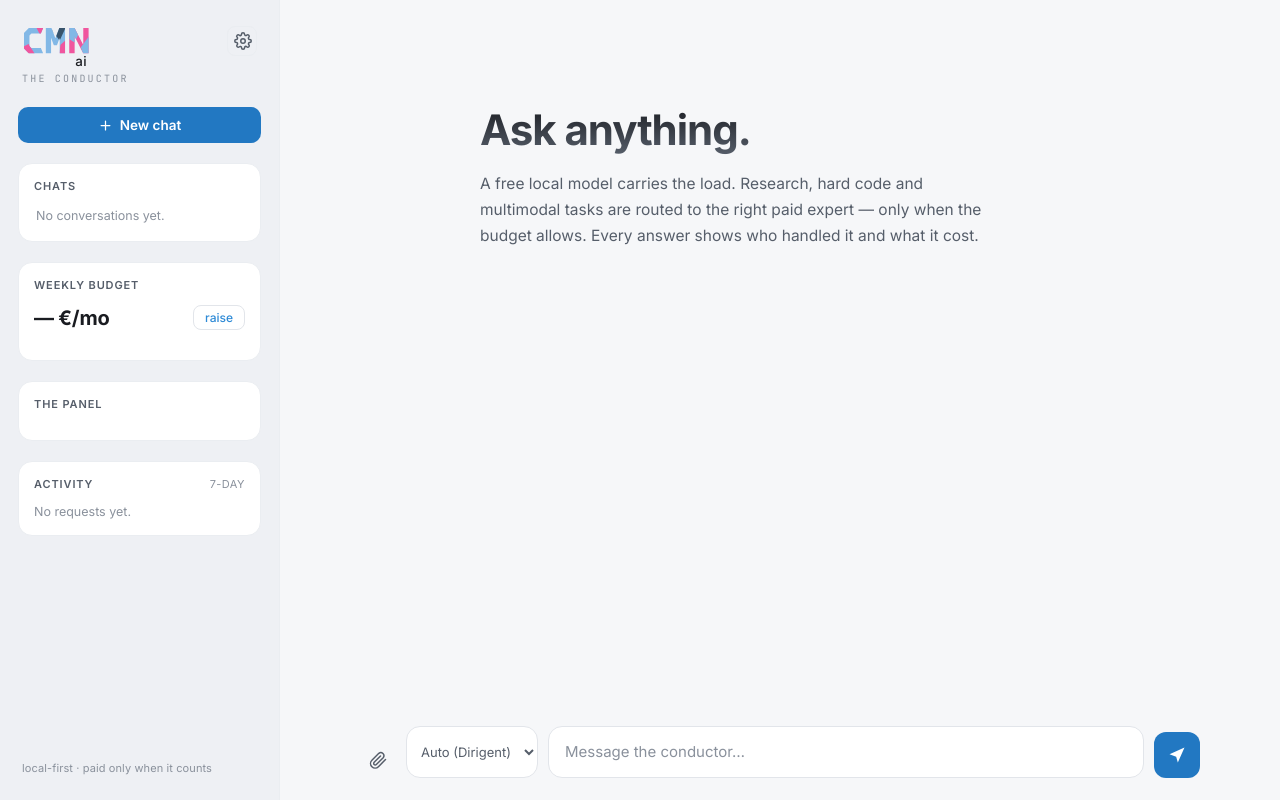
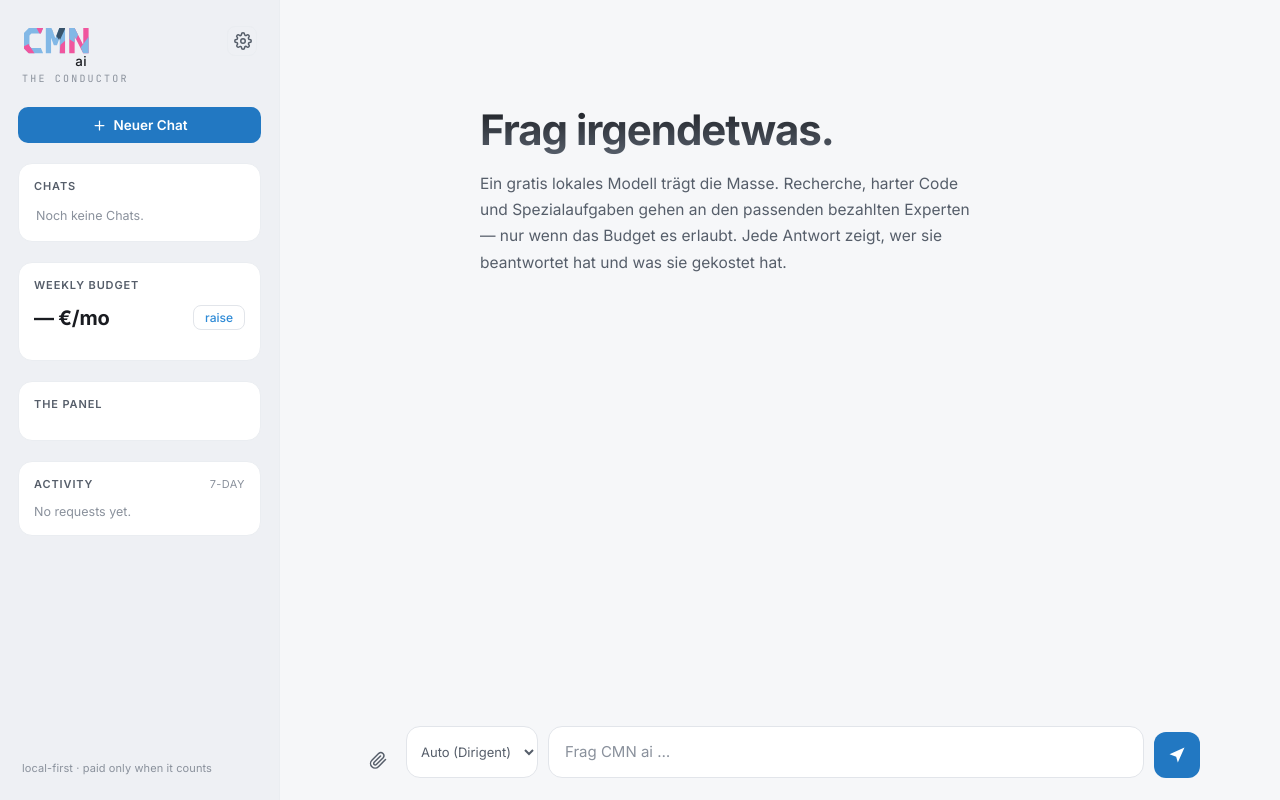
Before and after one commit to n25pd6w5wm-rgb/CMN-Ai, a Python web app: template src/cmn_ai/web/templates/index.html in a window 1280 px wide. Run offline with Jinja, Linux system fonts and the light colour scheme; the template is opened without the code that fills it: most values are stand-ins (such as "Sample title", 1, 10 or a date in 2020).

Commit message:
Speak German everywhere: chat UI, login, empty states, budget dialog
The landing and product copy were German while the app itself still
spoke English. All visible strings are German now (stored default title
"New chat" stays as data; the sidebar renders it as "Neuer Chat").

Co-Authored-By: Claude Fable 5 <noreply@anthropic.com>
Claude-Session: https://claude.ai/code/session_011NpkCHfBFbDBLmdFh9XrT4

```diff
--- a/src/cmn_ai/web/static/chat.js
+++ b/src/cmn_ai/web/static/chat.js
@@ -97,11 +97,11 @@ function renderBlocked(wrap, bubble, info) {
   const box = document.createElement("div");
   box.className = "blocked";
   box.innerHTML =
-    `<h3>Budget reached</h3><p>${info.reason}. The “${info.bucket}” bucket is paused ` +
-    `for this rolling week.</p>`;
+    `<h3>Budget erreicht</h3><p>${info.reason}. Der Topf „${info.bucket}“ pausiert ` +
+    `für diese rollierende Woche.</p>`;
   const btn = document.createElement("button");
   btn.className = "ghost-btn";
-  btn.textContent = "raise budget";
+  btn.textContent = "Budget erhöhen";
   btn.addEventListener("click", raiseBudget);
   box.appendChild(btn);
   wrap.appendChild(box);
@@ -173,7 +173,7 @@ async function sendMessage(text) {
     });
   } catch (e) {
     bubble.classList.remove("cursor");
-    bubble.textContent = "Network error — is the server running?";
+    bubble.textContent = "Netzwerkfehler — läuft der Server?";
     return;
   }
 
@@ -223,7 +223,7 @@ function handleEvent(block, ctx) {
   } else if (event === "error") {
     ctx.bubble.classList.remove("cursor");
     ctx.bubble.classList.add("msg-error");
-    ctx.bubble.textContent = payload.message || "Something went wrong.";
+    ctx.bubble.textContent = payload.message || "Etwas ist schiefgelaufen.";
   } else if (event === "done" && !payload.blocked) {
     finalizeChip(ctx.chip, payload);
     addDownloadButton(ctx.wrap, ctx.bubble);
@@ -283,7 +283,7 @@ async function loadConversations() {
   const host = $("#chats");
   host.innerHTML = "";
   if (!data.conversations.length) {
-    host.innerHTML = `<li class="chats-empty">No conversations yet.</li>`;
+    host.innerHTML = `<li class="chats-empty">Noch keine Chats.</li>`;
     return;
   }
   for (const c of data.conversations) {
@@ -291,7 +291,7 @@ async function loadConversations() {
     li.className = "chat-item" + (c.id === currentConversationId ? " active" : "");
     const title = document.createElement("button");
     title.className = "chat-title";
-    title.textContent = c.title;
+    title.textContent = c.title === "New chat" ? "Neuer Chat" : c.title;
     title.title = c.title;
     title.addEventListener("click", () => openConversation(c.id));
     const del = document.createElement("button");
--- a/src/cmn_ai/web/templates/index.html
+++ b/src/cmn_ai/web/templates/index.html
@@ -28,7 +28,7 @@
             <div class="brand-mark" aria-label="CMN ai">{% include "_logo.svg" %}</div>
             <p class="brand-sub">the conductor</p>
           </div>
-          <button class="icon-btn" id="settings-btn" title="Settings" aria-label="Settings">
+          <button class="icon-btn" id="settings-btn" title="Einstellungen" aria-label="Einstellungen">
             <svg viewBox="0 0 24 24" width="18" height="18" fill="none" stroke="currentColor"
               stroke-width="2" stroke-linecap="round" stroke-linejoin="round" aria-hidden="true">
               <circle cx="12" cy="12" r="3" />
@@ -42,13 +42,13 @@
             stroke-width="2" stroke-linecap="round" aria-hidden="true">
             <path d="M12 5v14M5 12h14" />
           </svg>
-          New chat
+          Neuer Chat
         </button>
 
         <section class="panel chats-panel">
           <h2 class="panel-title">Chats</h2>
           <ul class="chats" id="chats">
-            <li class="chats-empty">No conversations yet.</li>
+            <li class="chats-empty">Noch keine Chats.</li>
           </ul>
         </section>
 
@@ -79,11 +79,12 @@
       <main class="stage">
         <div class="transcript" id="transcript">
           <div class="welcome">
-            <h1>Ask anything.</h1>
+            <h1>Frag irgendetwas.</h1>
             <p>
-              A free local model carries the load. Research, hard code and
-              multimodal tasks are routed to the right paid expert — only when
-              the budget allows. Every answer shows who handled it and what it cost.
+              Ein gratis lokales Modell trägt die Masse. Recherche, harter Code und
+              Spezialaufgaben gehen an den passenden bezahlten Experten — nur wenn
+              das Budget es erlaubt. Jede Antwort zeigt, wer sie beantwortet hat
+              und was sie gekostet hat.
             </p>
           </div>
         </div>
@@ -97,16 +98,16 @@
               <path d="M21 11.5l-8.5 8.5a5.5 5.5 0 01-7.8-7.8L13 4a3.7 3.7 0 015.2 5.2l-8.2 8.2a1.8 1.8 0 01-2.6-2.6l7.6-7.6" fill="none" stroke="currentColor" stroke-width="1.8" stroke-linecap="round"/>
             </svg>
           </button>
-          <select id="model-select" class="model-select" title="Choose which model answers">
+          <select id="model-select" class="model-select" title="Welches Modell antwortet">
             <option value="">Auto (Dirigent)</option>
           </select>
           <textarea
             id="prompt"
             rows="1"
-            placeholder="Message the conductor…"
+            placeholder="Frag CMN ai …"
             autocomplete="off"
           ></textarea>
-          <button type="submit" id="send" aria-label="Send">
+          <button type="submit" id="send" aria-label="Senden">
             <svg viewBox="0 0 24 24" width="20" height="20" aria-hidden="true">
               <path d="M3 11l18-8-8 18-2-7-8-3z" fill="currentColor" />
             </svg>
@@ -118,7 +119,7 @@
     <div class="modal-overlay" id="settings-overlay" hidden>
       <div class="modal" role="dialog" aria-modal="true" aria-labelledby="settings-title">
         <header class="modal-head">
-          <h2 id="settings-title">Settings</h2>
+          <h2 id="settings-title">Einstellungen</h2>
           <button class="icon-btn" id="settings-close" aria-label="Close">
             <svg viewBox="0 0 24 24" width="18" height="18" fill="none" stroke="currentColor"
               stroke-width="2" stroke-linecap="round" aria-hidden="true">
@@ -131,7 +132,7 @@
             <h3>Account</h3>
             <div class="set-row">
               <span class="mono" id="set-email">—</span>
-              <button class="ghost-btn" id="logout-btn">log out</button>
+              <button class="ghost-btn" id="logout-btn">abmelden</button>
             </div>
           </section>
           <section class="set-section" id="vault-section" hidden>
@@ -149,13 +150,13 @@
           <section class="set-section">
             <h3>Budget</h3>
             <div class="set-row">
-              <span>Monthly budget</span>
+              <span>Monatsbudget</span>
               <span class="set-control">
                 <input id="set-budget" type="number" min="0" step="5" /> €
-                <button class="ghost-btn" id="set-budget-save">save</button>
+                <button class="ghost-btn" id="set-budget-save">speichern</button>
               </span>
             </div>
-            <p class="set-hint">Scaled to a rolling 7-day limit, split general / coding.</p>
+            <p class="set-hint">Wird auf ein rollierendes 7-Tage-Limit umgerechnet, getrennt nach general / coding.</p>
           </section>
           <section class="set-section">
             <h3>Router</h3>
@@ -164,7 +165,7 @@
             <div class="set-row"><span>Prompt optimisation</span><span class="mono" id="set-optimize">—</span></div>
           </section>
           <section class="set-section">
-            <h3>Models</h3>
+            <h3>Modelle</h3>
             <ul class="set-models" id="set-models"></ul>
           </section>
           <section class="set-section">
```
Also changed, not shown: src/cmn_ai/web/templates/login.html (+6 -6 lines).
